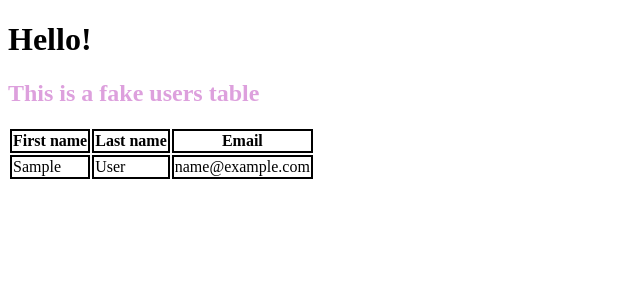
After one commit to chernyshov-dp/WebDev, a Django app: template Django_LEVEL_TWO/ProTwo/templates/AppTwo/users.html in a window 1280 px wide. The commit adds this page. Shown: the top 300 px of the page, without its empty margins (0-640 px from the left). Run offline with Django 3.2, Linux system fonts and the light colour scheme; the template is opened without the code that fills it: values that come from a table or form of the project are taken from there, others are empty; tables that the repository leaves empty hold one stand-in row (values such as "Sample post").

Commit message:
practice 2/2

```diff
--- a/Django_LEVEL_TWO/ProTwo/AppTwo/urls.py
+++ b/Django_LEVEL_TWO/ProTwo/AppTwo/urls.py
@@ -2,5 +2,5 @@ from django.urls import path
 from AppTwo import views
 
 urlpatterns = [
-    path('', views.help, name='help'),
+    path('', views.users, name='users'),
 ]
--- a/Django_LEVEL_TWO/ProTwo/ProTwo/urls.py
+++ b/Django_LEVEL_TWO/ProTwo/ProTwo/urls.py
@@ -20,6 +20,6 @@ from AppTwo import views
 
 urlpatterns = [
     path('', views.index, name='index'),
-    path('help/', include('AppTwo.urls')),
+    path('users/', include('AppTwo.urls')),
     path('admin/', admin.site.urls),
 ]
--- /dev/null
+++ b/Django_LEVEL_TWO/ProTwo/static/css/style.css
@@ -0,0 +1,7 @@
+h2 {
+    color: plum;
+}
+
+.thead, th, td {
+    border: 2px solid black;
+}
--- /dev/null
+++ b/Django_LEVEL_TWO/ProTwo/templates/AppTwo/users.html
@@ -0,0 +1,37 @@
+<!DOCTYPE html>
+{% load static %}
+<html lang="en">
+<head>
+    <meta charset="UTF-8">
+    <title>App Two exercise</title>
+    <link rel="stylesheet" href="{% static 'css/style.css' %}">
+</head>
+<body>
+    <h1>Hello!</h1>
+    <h2>This is a fake users table</h2>
+
+    <div class="exercise">
+        {% if user_info %}
+        <table>
+            <thead>
+                <th>First name</th>
+                <th>Last name</th>
+                <th>Email</th>
+            </thead>
+
+            {% for usr in user_info %}
+            <tr>
+                <td>{{ usr.first_name }}</td>
+                <td>{{ usr.last_name}}</td>
+                <td>{{ usr.email}}</td>
+            </tr>
+            {% endfor %}
+        </table>
+
+        {% else %}
+        <p>NO USER INFO FOUND!</p>
+
+        {% endif %}
+    </div>
+</body>
+</html>
```
Also changed, not shown: Django_LEVEL_TWO/ProTwo/AppTwo/views.py (+6 -5 lines), Django_LEVEL_TWO/ProTwo/templates/AppTwo/index.html (+5 -2 lines).
